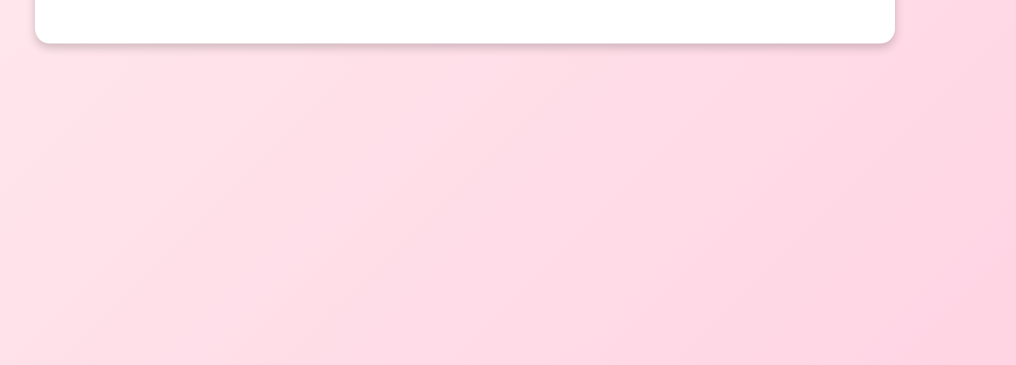
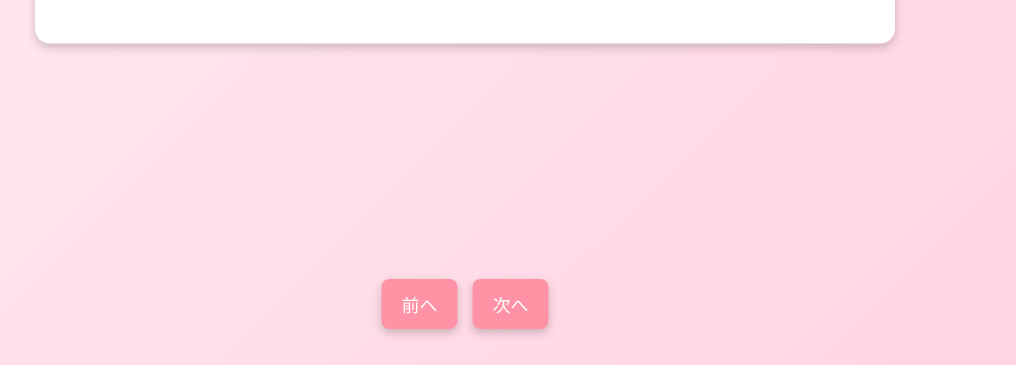
Before and after one commit to rin673/Foxa2, a plain HTML site: page index.html in a window 1280 px wide. Shown: the part 451-816 px from the top of the page, without its empty margins (175-1191 px from the left). Drawn offline with Linux system fonts and the light colour scheme.

Commit message:
Update slides.css

```diff
--- a/slides.css
+++ b/slides.css
@@ -35,8 +35,15 @@ border-radius: 15px;
     box-shadow: 0px 4px 10px rgba(0, 0, 0, 0.2);
     text-align: center;
 }
-
-/* 4️⃣ ボタンのデザイン */
+/* 5️⃣ ボタンのデザイン */
+.nav-buttons {
+    position: fixed;
+    bottom: 20px; /* ページ下部に配置 */
+    left: 50%;
+    transform: translateX(-50%);
+    display: flex;
+    gap: 15px;
+}
 .nav-buttons button {
     background-color: #FF92A5;
     color: white;
@@ -45,8 +52,8 @@ border-radius: 15px;
     border: none;
     border-radius: 8px;
     cursor: pointer;
+    box-shadow: 0px 4px 10px rgba(0, 0, 0, 0.2);
 }
-
 .nav-buttons button:hover {
     background-color: #FF6B91;
 }
```
